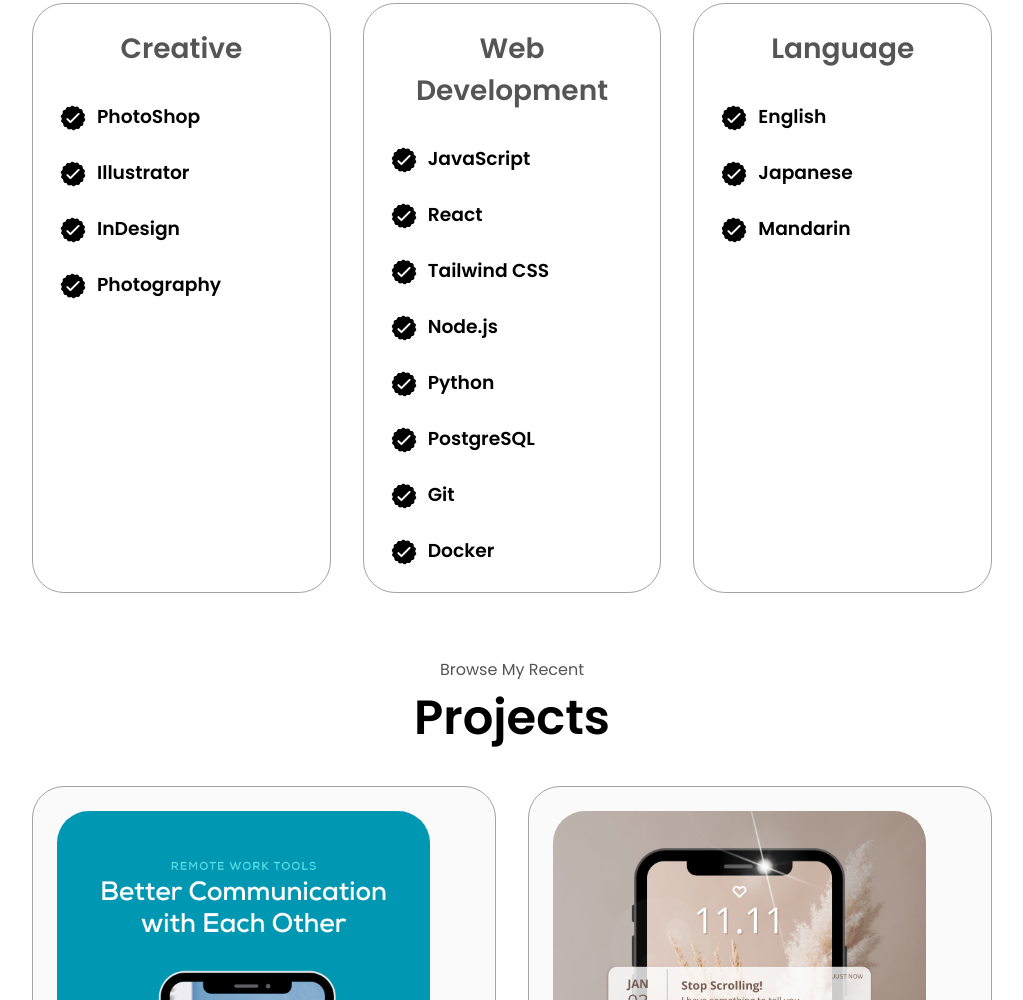
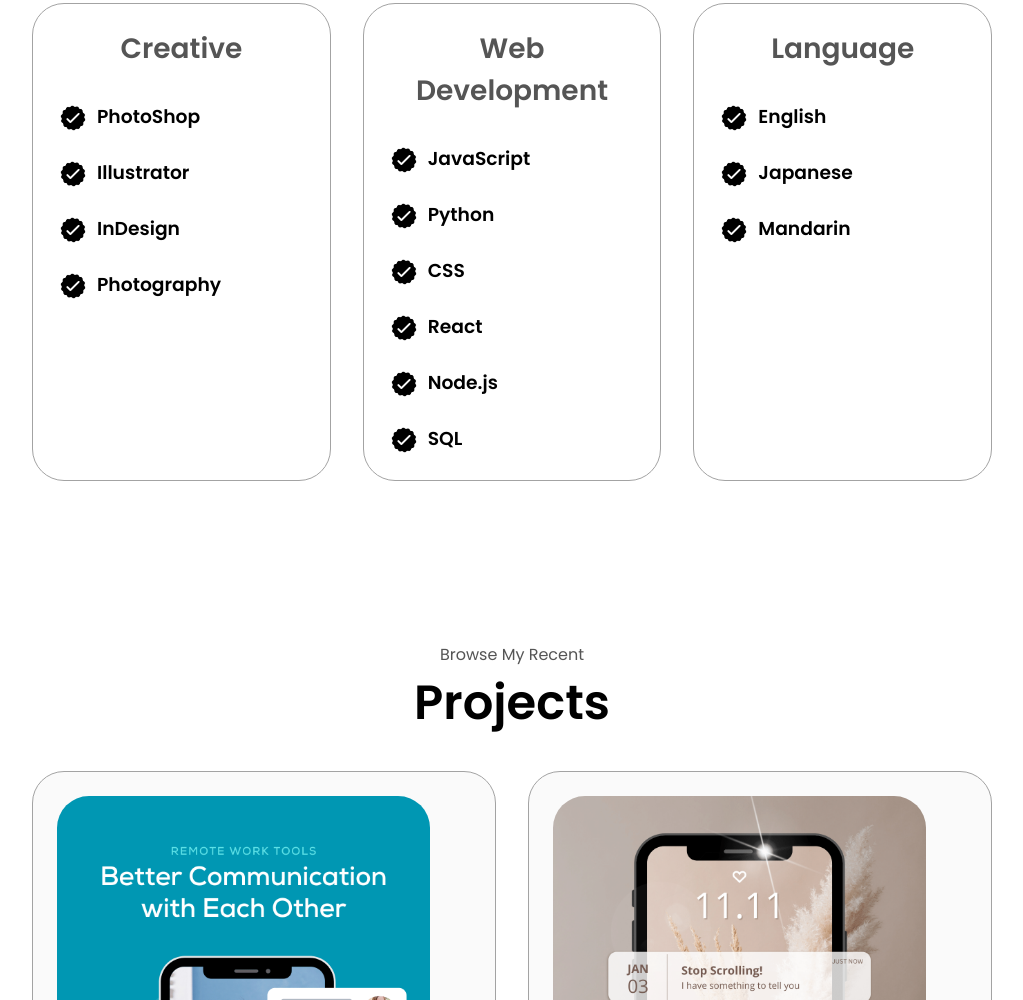
Before and after one commit to eiren7/PersonalWebsite, a plain HTML site: page index.html in a window 1280 px wide. Shown: the part 1078-2078 px from the top of the page, without its empty margins (128-1151 px from the left). Drawn offline with Linux system fonts and the light colour scheme.

Commit message:
refactor css

```diff
--- a/index.html
+++ b/index.html
@@ -72,9 +72,9 @@
           career as a web developer.<br /><br />With her experience in rural
           areas of Japan, where traditions and communities are at risk due to
           population decline, she cannot stand idly by but is eager to
-          contribute and create. Web development is a powerful tool for
-          achieving this goal and sharing her thoughts with the world, and she
-          finds a lot of enjoyment in studying new technologies.
+          contribute. She believes web development is a powerful tool for
+          achieving this goal, allowing her to materialize her thoughts and
+          share them with the world.
         </p>
       </div>
     </section>
@@ -148,7 +148,7 @@
                   class="icon"
                 />
                 <div>
-                  <h3>React</h3>
+                  <h3>Python</h3>
                 </div>
               </article>
               <article>
@@ -158,7 +158,17 @@
                   class="icon"
                 />
                 <div>
-                  <h3>Tailwind&nbsp;CSS</h3>
+                  <h3>CSS</h3>
+                </div>
+              </article>
+              <article>
+                <img
+                  src="./assets/checkmark.png"
+                  alt="Experience icon"
+                  class="icon"
+                />
+                <div>
+                  <h3>React</h3>
                 </div>
               </article>
               <article>
@@ -178,37 +188,7 @@
                   class="icon"
                 />
                 <div>
-                  <h3>Python</h3>
-                </div>
-              </article>
-              <article>
-                <img
-                  src="./assets/checkmark.png"
-                  alt="Experience icon"
-                  class="icon"
-                />
-                <div>
-                  <h3>PostgreSQL</h3>
-                </div>
-              </article>
-              <article>
-                <img
-                  src="./assets/checkmark.png"
-                  alt="Experience icon"
-                  class="icon"
-                />
-                <div>
-                  <h3>Git</h3>
-                </div>
-              </article>
-              <article>
-                <img
-                  src="./assets/checkmark.png"
-                  alt="Experience icon"
-                  class="icon"
-                />
-                <div>
-                  <h3>Docker</h3>
+                  <h3>SQL</h3>
                 </div>
               </article>
             </div>
--- a/mediaqueries.css
+++ b/mediaqueries.css
@@ -61,7 +61,7 @@
   }
   footer nav {
     height: fit-content;
-    margin-bottom: 2rem;
+    padding-bottom: 2rem;
   }
 
   .contact-info-upper-container,
--- a/style.css
+++ b/style.css
@@ -215,6 +215,8 @@ section {
   max-width: 900px;
   height: fit-content;
   overflow-y: auto;
+  margin: 0 auto;
+  box-sizing: border-box;
 }
 
 #socials-container {
```
